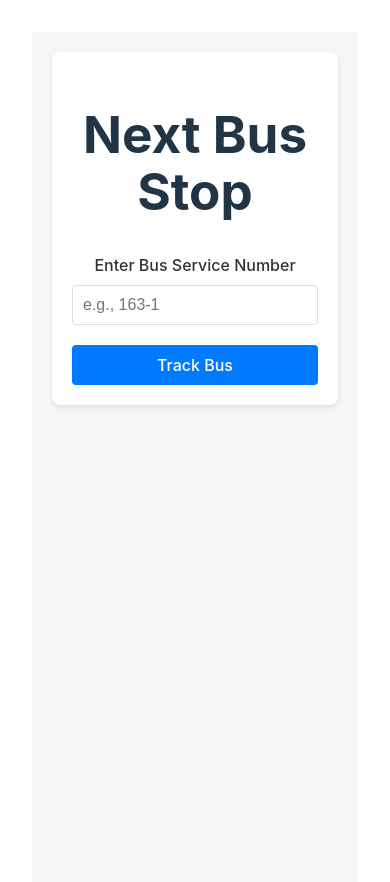
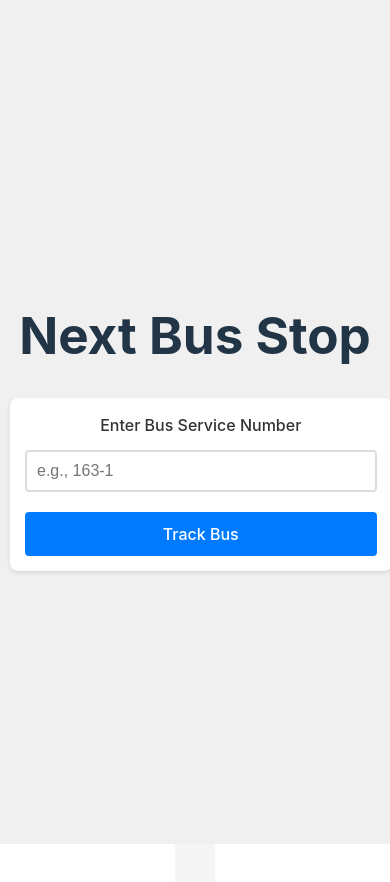
Before and after one commit to tadele1212/next-bus-stop-frontend, a React (Vite) app: page / in a window 390 px wide. Shown: the top 882 px of the page. Built offline with nearby package versions, Linux system fonts and the light colour scheme; no server answers.

Commit message:
Fiting the screen

```diff
--- a/src/components/ServiceInput.css
+++ b/src/components/ServiceInput.css
@@ -1,38 +1,112 @@
+/* Container styles with fixed positioning */
 .service-input-container {
+    position: fixed;
+    top: 0;
+    left: 0;
+    right: 0;
+    bottom: 0;
+    width: 100%;
+    height: 100vh;
+    margin: 0;
+    padding: 20px;
+    background-color: #f0f0f0;
+    box-sizing: border-box;
+    overflow-x: hidden;
+    display: flex;
+    flex-direction: column;
+    align-items: center;
+    justify-content: center;
+}
+
+/* Form styles */
+.service-input-form {
+    width: 90%;
     max-width: 500px;
     margin: 0 auto;
     padding: 20px;
     background-color: white;
     border-radius: 8px;
     box-shadow: 0 2px 4px rgba(0, 0, 0, 0.1);
-}
-
-.service-input-form {
     display: flex;
     flex-direction: column;
     gap: 20px;
 }
 
+/* Input group styles */
 .input-group {
+    width: 100%;
     display: flex;
     flex-direction: column;
     gap: 8px;
 }
 
+/* Label styles */
 .input-group label {
     font-weight: 500;
     color: #333;
+    font-size: 16px;
+    margin-bottom: 5px;
 }
 
+/* Input styles */
 .input-group input {
-    padding: 10px;
-    border: 1px solid #ddd;
+    width: 100%;
+    padding: 12px;
+    border: 2px solid #ddd;
     border-radius: 4px;
     font-size: 16px;
+    box-sizing: border-box;
+    -webkit-appearance: none;
+    -moz-appearance: none;
+    appearance: none;
 }
 
+/* Input focus styles */
 .input-group input:focus {
     outline: none;
     border-color: #007bff;
     box-shadow: 0 0 0 2px rgba(0, 123, 255, 0.25);
 }
+
+/* Button styles if you have any */
+.service-input-form button {
+    width: 100%;
+    padding: 12px;
+    background-color: #007bff;
+    color: white;
+    border: none;
+    border-radius: 4px;
+    font-size: 16px;
+    cursor: pointer;
+    transition: background-color 0.3s;
+}
+
+.service-input-form button:hover {
+    background-color: #0056b3;
+}
+
+/* Media queries for different screen sizes */
+@media screen and (max-width: 480px) {
+    .service-input-container {
+        padding: 10px;
+    }
+
+    .service-input-form {
+        width: 95%;
+        padding: 15px;
+    }
+
+    .input-group input {
+        padding: 10px;
+        font-size: 16px;
+    }
+}
+
+/* Prevent zoom on input focus for iOS */
+@media screen and (max-width: 768px) {
+    .input-group input,
+    .input-group select,
+    .input-group textarea {
+        font-size: 16px !important;
+    }
+}
```
